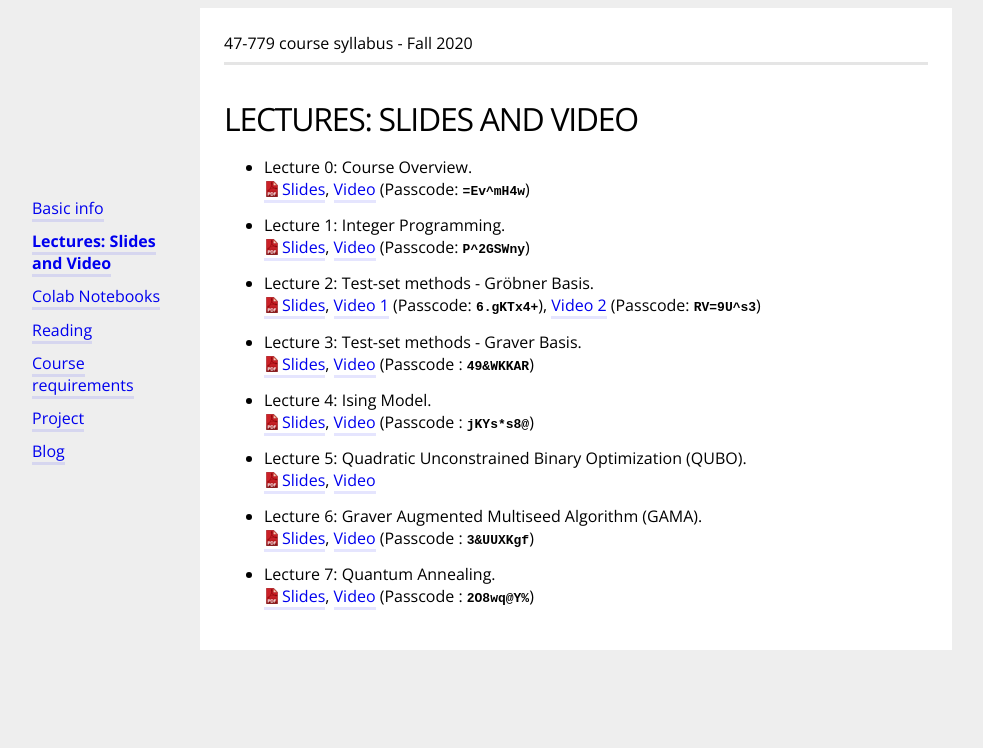
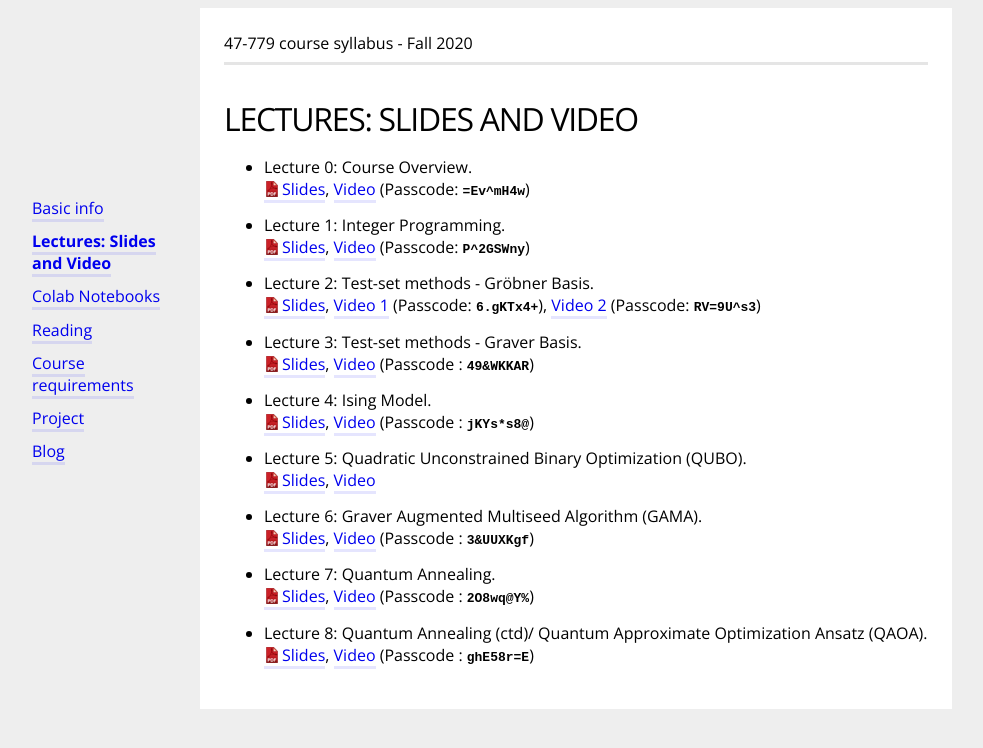
Before and after one commit to bernalde/QuIP, a Jekyll site: the page built from lecture.md, in a window 1280 px wide. Shown: the top 748 px of the page, without its empty margins (64-1047 px from the left). Built offline with Jekyll 4.4.1, drawn with Linux system fonts in a browser that asks for light colours.

Commit message:
Updates from Lecture 8

```diff
--- a/lecture.md
+++ b/lecture.md
@@ -48,3 +48,8 @@ Here you can access all the lecture slides and videos.
 <a href="47-779 Lecture 7 - Quantum Annealing.pdf" download>Slides</a>,
 [Video](https://cmu.zoom.us/rec/share/9VBXMrjJZMt9U15BaJb49vXOGO2sV4HaHouNY-QsQmQWPoCLEmJ3BYjwbYR_ovmI.le7a5DFaS1nauKbq)
 (Passcode : <kbd><strong>2O8wq@Y%</strong></kbd>)
+
+- Lecture 8: Quantum Annealing (ctd)/ Quantum Approximate Optimization Ansatz (QAOA).<br>
+<a href="47-779 Lecture 8 - Quantum Approximate Optimization Ansatz.pdf" download>Slides</a>,
+[Video](https://cmu.zoom.us/rec/share/B_AuEPTrdHhUerizLv_4QJ_2EcYlSr9oxqSbWso8ees7OOE8bWNnl3W5eeTVRoDS.Q7wNBj9JbEqRdapc)
+(Passcode : <kbd><strong>ghE58r=E</strong></kbd>)
```
Also changed, not shown: 1 other file.
